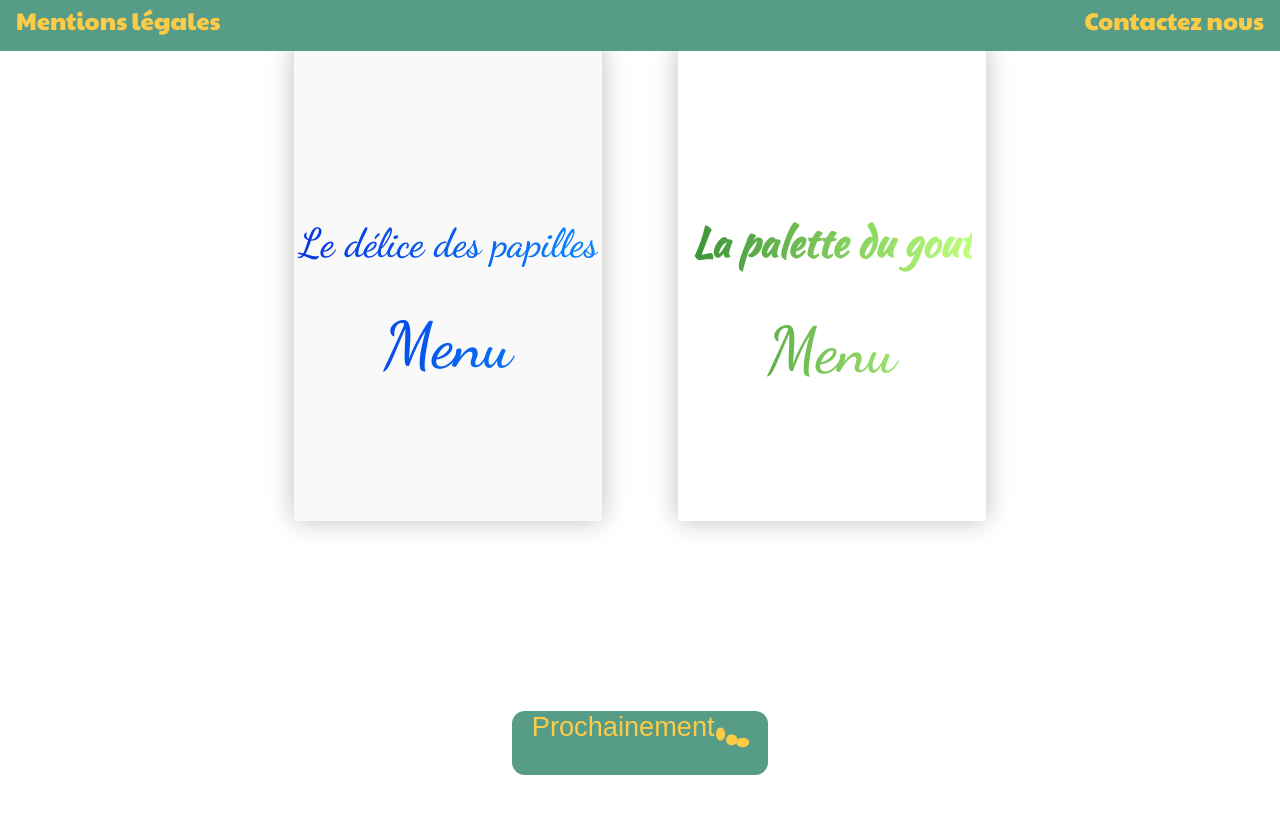
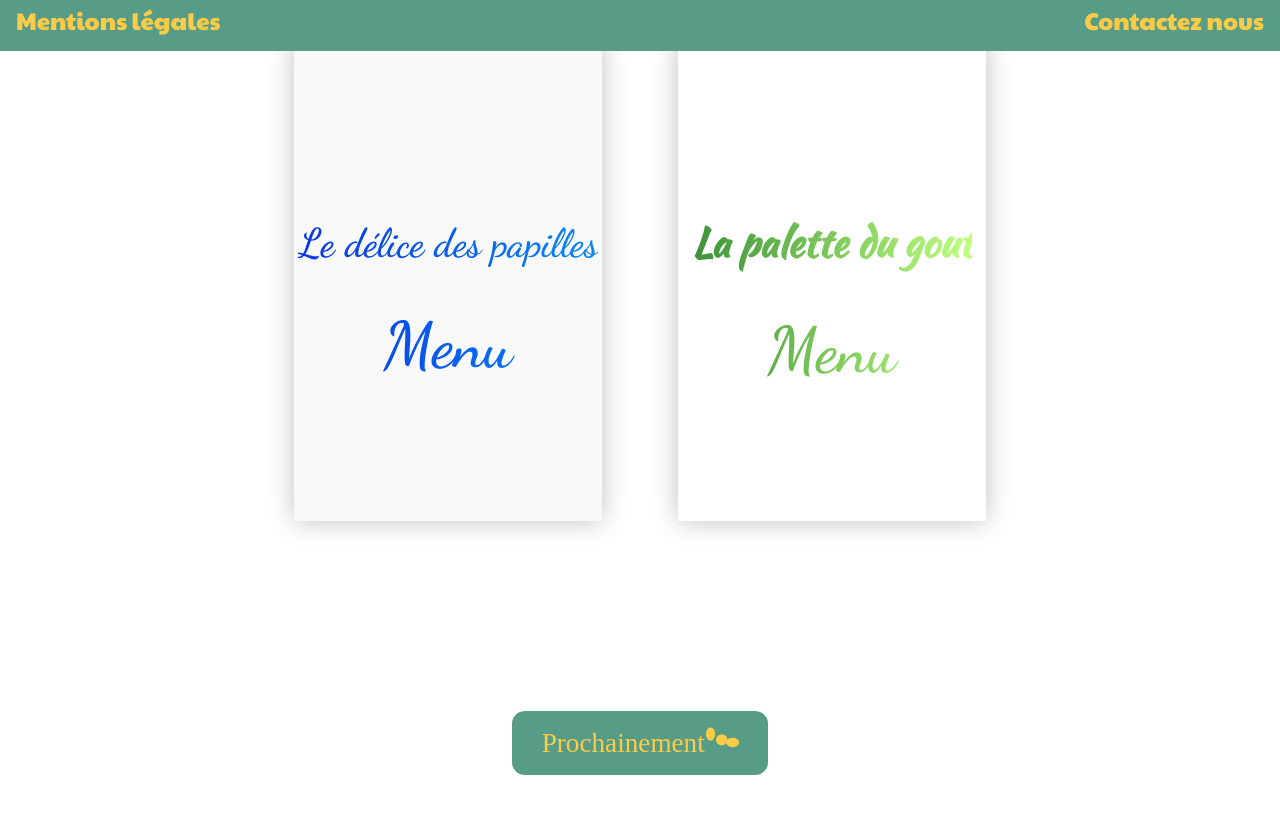
Before and after one commit to MaDaMeDev/P3-OC, a website: page index.html in a window 1280 px wide. Shown: the part 749-1562 px from the top of the page. Drawn offline with Linux system fonts and the light colour scheme; a web font is replaced by a local one.

Commit message:
correction button en section .btn

```diff
--- a/index.html
+++ b/index.html
@@ -53,18 +53,18 @@
 
         </section>
 
-        <button class="btn">
-            Prochainement
+        <section class="btn">
+           <p>Prochainement</p>
            <i class="fas fa-circle dot1"></i>
            <i class="fas fa-circle dot2"></i>
            <i class="fas fa-circle dot3"></i>
-        </button>
+        </section>
 
     </main>
 
     <footer>
         <nav class="footer__list">
-            <a href="./mentionslégales.html" class="mentions vibrate">Mentions légales</a>
+            <a href="./mentionslégales.html" target="_blank" class="mentions vibrate">Mentions légales</a>
             <a href="mailto:contact@ohmyfood.com" target="_blank" class="contact vibrate">Contactez nous</a>
         </nav>
     </footer>
--- a/sass/components/_button.scss
+++ b/sass/components/_button.scss
@@ -1,4 +1,4 @@
-button {
+.btn {
     width: 20%;
     height: 8vh;
     background-color: $color-primary;
@@ -8,11 +8,10 @@ button {
     padding: 0 2rem;
     display: flex;
     justify-content: center;
-    border: none;
     @include mobile{
         width: 80%;
         font-size: calc(1.7rem * 0.6);
-        padding: 1rem 7rem;
+        padding: 0rem 7rem;
     }
     @include tablet{
         width: 40%;
--- a/sass/layout/_header.scss
+++ b/sass/layout/_header.scss
@@ -5,7 +5,6 @@ header {
     height: 15vh;
     display: flex;
     justify-content: center;
-    position: sticky;
     top:0;
 
     & .logo {
--- a/sass/utils/_variables.scss
+++ b/sass/utils/_variables.scss
@@ -64,7 +64,7 @@ $font-size:(
 
 $breakpoints:(
     mobile : 425px,
-    tablet: 992px,
+    tablet: 1024px,
 
 
 );
```
Also changed, not shown: css/style.css, 1 other file.
